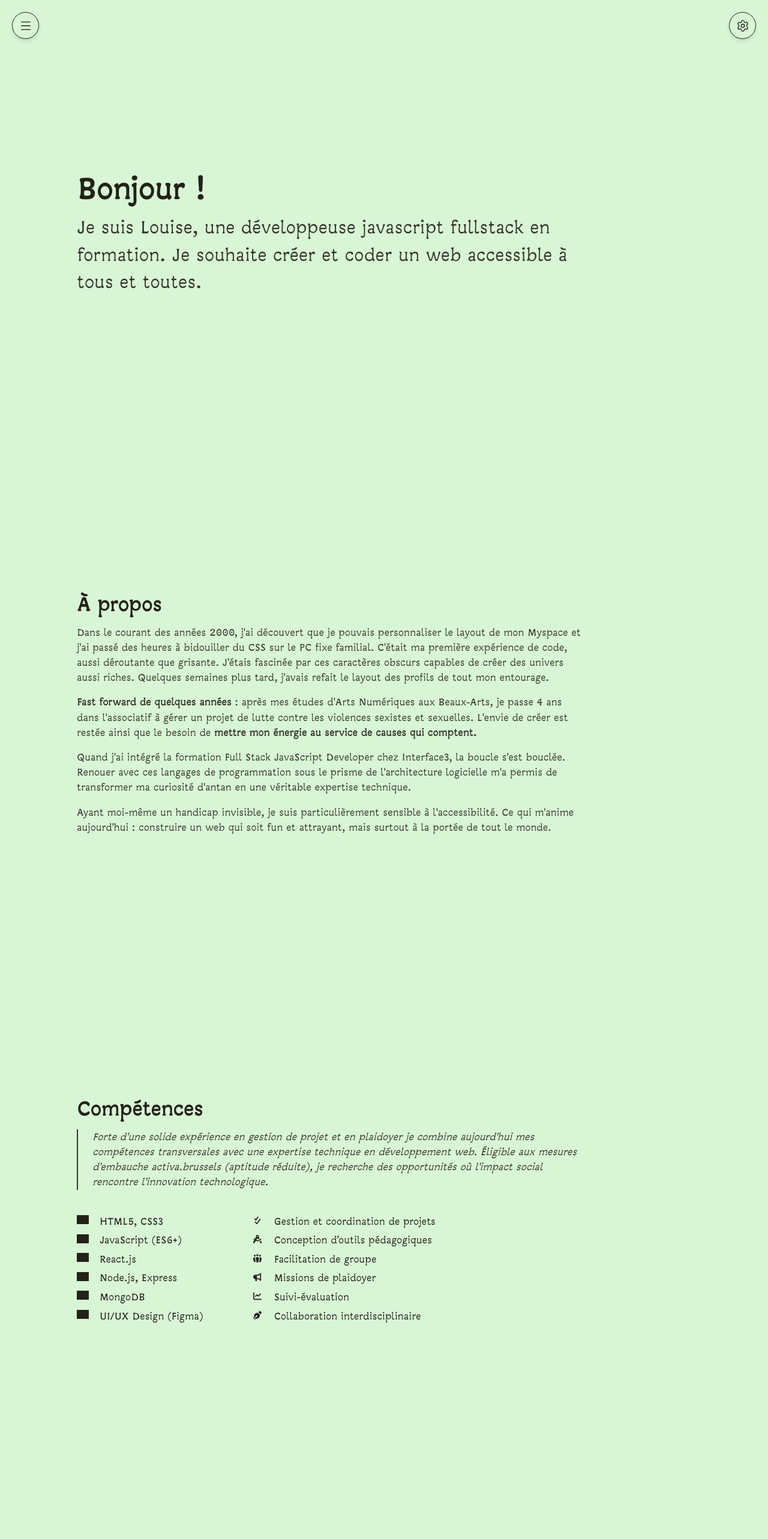
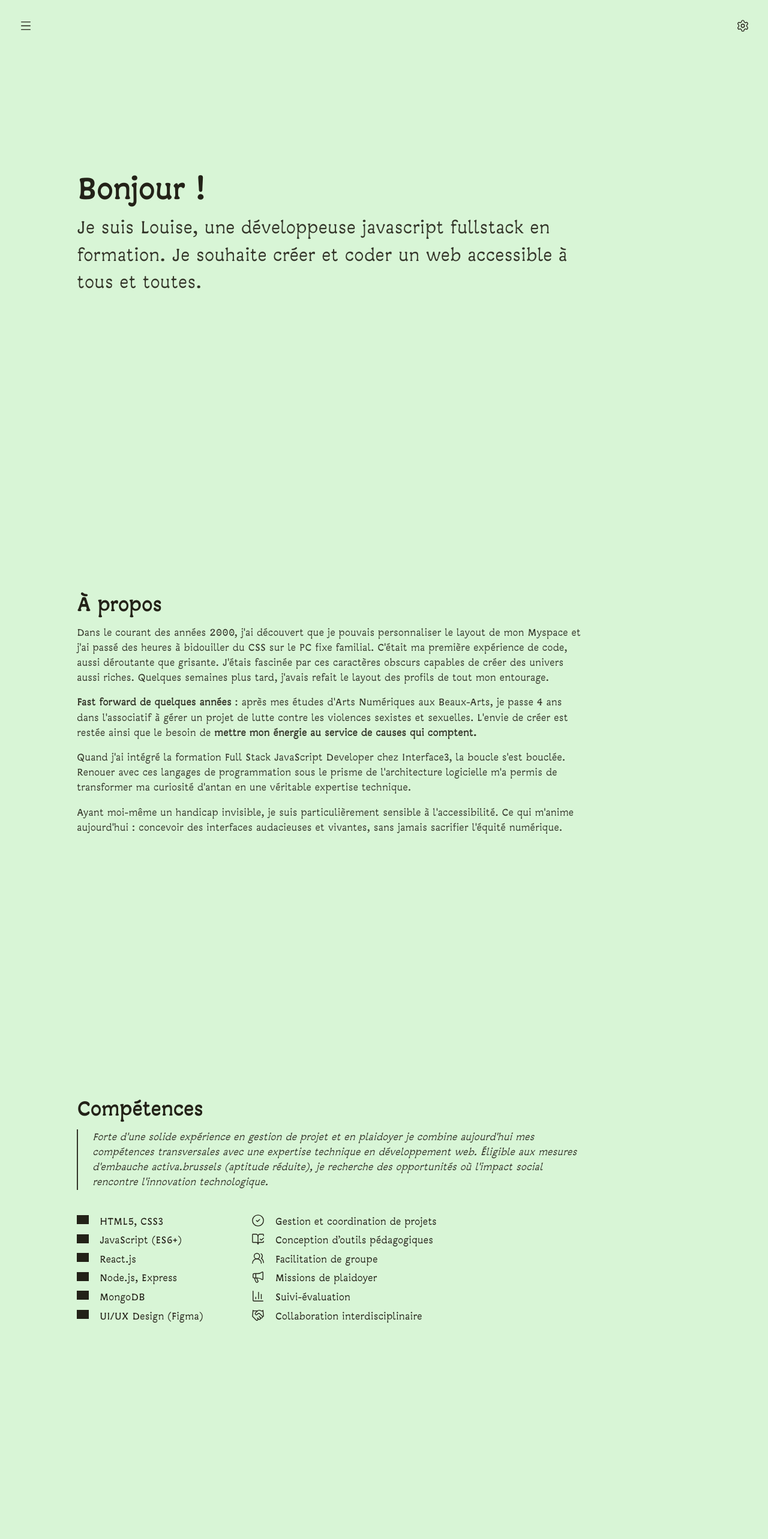
Before and after one commit to hrtshpdbx1/Portfolio, a Next.js app: page / in a window 1280 px wide. Shown: the top 2566 px of the page at 60% size. Built offline with nearby package versions, Linux system fonts and the light colour scheme; grey boxes are pictures that could not be loaded.

Commit message:
skills mastery icone update

```diff
--- a/src/app/globals.css
+++ b/src/app/globals.css
@@ -167,7 +167,13 @@ body {
         font-weight: var(--weight-light);
         /* font-size: var(--letter-normal); */
         /* line-height: 1.6; */
+
+        em {
+            font-weight: var(--weight-extra-bold);
+        }
     }
+
+
 
 }
 
@@ -186,8 +192,6 @@ body {
     text-align: left;
     /* Un noir pur sur fond blanc peut être agressif, 0.9 adoucit le contraste */
 }
-
-
 
 
 #main-content li {
@@ -620,20 +624,27 @@ em {
     justify-content: center;
     width: 45px;
     height: 45px;
-    border-radius: 50%;
-    border: 1.5px solid var(--main-text);
+
     background-color: var(--main-background);
     color: var(--main-text);
     cursor: pointer;
-    box-shadow: var(--shadow-md);
     z-index: 999;
+
+    /* 1. On prépare la bordure (transparente) pour éviter le saut */
+    border: 1.3px solid transparent;
+    border-radius: 0%;
+    /* Optionnel : force le point de départ */
+
+    /* 2. On anime toutes les propriétés modifiées */
+    transition: all 0.3s ease;
 }
 
-   /* Inversion des couleurs au survol */
+/* Inversion des couleurs au survol */
 .icon-btn-floating:hover {
-    /* transform: scale(1.1); */
-    background-color: var(--main-text);
-    color: var(--main-background);
+
+    border-radius: 50%;
+    border-color: var(--main-text);
+    /* On ne change que la couleur */
 }
 
 
@@ -651,8 +662,8 @@ em {
     right: 20px;
 
     &:hover {
-    transform: rotate(90deg);
-}
+        /* transform: rotate(90deg); */
+    }
 
 }
 
@@ -681,6 +692,7 @@ em {
     height: 22px;
     transition: color 0.3s ease;
 }
+
 /* =========================================
    5. SECTIONS & MAIN CONTENT
    ========================================= */
@@ -902,43 +914,59 @@ em {
     }
 
 
+    /* --- Icônes de la liste Mastery --- */
+    .skills-list.mastery li {
+        display: flex;
+        align-items: center;
+        transition: all 0.3s ease;
+    }
+
     .skills-list.mastery li svg {
         margin-right: 18px;
-        margin-top: 4px;
         min-width: 20px;
         transition: all 0.3s ease;
         color: var(--main-text);
+    }
+
+    .skills-list.mastery li:hover svg {
+        transform: scale(1.2);
+    }
+
+    /* 1. Gestion de projet (CheckCircle2) */
+    .skills-list.mastery li:nth-child(1):hover svg {
+        color: #37c26c;
 
     }
 
-    .skills-list.mastery li svg:hover {
-        transition: all 0.3s ease;
-        transform: scale(1.2)
+    /* 2. Outils pédagogiques (BookOpenCheck) */
+    .skills-list.mastery li:nth-child(2):hover svg {
+        color: #0ea5e9;
+
     }
 
-    /* Couleurs spécifiques par icône au survol */
-    .skills-list.mastery li:hover .fa-check-double {
-        color: #37c26c;
+    /* 3. Facilitation de groupe (Users2) */
+    .skills-list.mastery li:nth-child(3):hover svg {
+        color: #8b5cf6;
+
     }
 
-    .skills-list.mastery li:hover .fa-compass-drafting {
-        color: #0ea5e9;
+    /* 4. Plaidoyer (Megaphone) */
+    .skills-list.mastery li:hover svg[data-lucide="megaphone"],
+    .skills-list.mastery li:nth-child(4):hover svg {
+        color: #f59e0b;
+
     }
 
-    .skills-list.mastery li:hover .fa-people-group {
-        color: #8b5cf6;
+    /* 5. Suivi-évaluation (BarChart3) */
+    .skills-list.mastery li:nth-child(5):hover svg {
+        color: #10b981;
+
     }
 
-    .skills-list.mastery li:hover .fa-bullhorn {
-        color: #f59e0b;
-    }
+    /* 6. Collaboration interdisciplinaire (Handshake) */
+    .skills-list.mastery li:nth-child(6):hover svg {
+        color: #ec4899;
 
-    .skills-list.mastery li:hover .fa-chart-line {
-        color: #10b981;
-    }
-
-    .skills-list.mastery li:hover .fa-pen-nib {
-        color: #ec4899;
     }
 
     /* Container pour btn lien*/
--- a/src/app/page.js
+++ b/src/app/page.js
@@ -6,30 +6,23 @@ import Image from 'next/image';
 import HomepageSS from '../../public/img/screenshots/homepageSS.png';
 import HomepagePGQ from '../../public/img/screenshots/homepagePGQ.png';
 import ContactForm from '@/app/components/ContactForm.jsx';
-import Sidebar from "./components/Sidebar";
 // @ -> pointe vers le dossier src
 
+// Import des icônes Lucide
+import {
+  CheckCircle2,
+  BookOpenCheck,
+  Users2,
+  Megaphone,
+  BarChart3,
+  Handshake
+} from 'lucide-react';
 
-// FA ICONE
-import { FontAwesomeIcon } from '@fortawesome/react-fontawesome';
-import {
-  faCheckDouble,
-  faCompassDrafting,
-  faPeopleGroup,
-  faBullhorn,
-  faChartLine,
-  faPenNib,
-  faArrowUp
-} from '@fortawesome/free-solid-svg-icons';
-// import App from "next/app";
 
-const CV = '../../public/img/CVLouiseMoraldy.pdf';
 
 export default function Home() {
   return (
     <div>
-      {/* <h1 className="text-2xl"> Homepage !</h1>
-      <Link className="underline" href="/form">Formulaire </Link> */}
 
       <main id="main-content">
 
@@ -76,14 +69,9 @@ export default function Home() {
               </p>
               <p>
                 Ayant moi-même un handicap invisible, je suis particulièrement sensible à
-                l&apos;accessibilité. Ce qui m&apos;anime aujourd&apos;hui : construire un web qui soit fun et
-                attrayant, mais surtout à la portée de tout le monde.
+                l&apos;accessibilité.
+                Ce qui m&apos;anime aujourd&apos;hui : concevoir des interfaces audacieuses et vivantes, sans jamais sacrifier l&apos;équité numérique.
               </p>
-              {/* <p>
-                Je <em>recherche actuellement un stage</em> où je pourrai allier créativité, éthique et impact, pour
-                contribuer à un web plus
-                inclusif et respectueux.
-              </p> */}
             </div>
           </div>
         </section>
@@ -121,29 +109,28 @@ export default function Home() {
               <div className="skills-category">
 
                 <ul className="skills-list mastery">
-
                   <li>
-                    <FontAwesomeIcon icon={faCheckDouble} />
+                    <CheckCircle2 size={18} strokeWidth={1.5} />
                     <span>Gestion et coordination de projets</span>
                   </li>
                   <li>
-                    <FontAwesomeIcon icon={faCompassDrafting} />
+                    <BookOpenCheck size={18} strokeWidth={1.5} />
                     <span>Conception d’outils pédagogiques</span>
                   </li>
                   <li>
-                    <FontAwesomeIcon icon={faPeopleGroup} />
+                    <Users2 size={18} strokeWidth={1.5} />
                     <span>Facilitation de groupe</span>
                   </li>
                   <li>
-                    <FontAwesomeIcon icon={faBullhorn} />
+                    <Megaphone size={18} strokeWidth={1.5} />
                     <span>Missions de plaidoyer</span>
                   </li>
                   <li>
-                    <FontAwesomeIcon icon={faChartLine} />
+                    <BarChart3 size={18} strokeWidth={1.5} />
                     <span>Suivi-évaluation</span>
                   </li>
                   <li>
-                    <FontAwesomeIcon icon={faPenNib} />
+                    <Handshake size={18} strokeWidth={1.5} />
                     <span>Collaboration interdisciplinaire</span>
                   </li>
                 </ul>
--- a/src/app/paygap-quest/page.jsx
+++ b/src/app/paygap-quest/page.jsx
@@ -49,8 +49,8 @@ export default function PayGapQuest() {
                                 <strong>Rôle</strong>
                                 <ul>
                                     <li>Porteuse de projet</li>
-                                    <li>Développement Front-End</li>
-                                    <li>Rédaction du contenu</li>
+                                    <li>Front-End</li>
+                                    <li>Rédaction</li>
                                 </ul>
                             </div>
                             <div className="metaItem">
@@ -390,8 +390,8 @@ export default function PayGapQuest() {
                         </ul>
                     </div>
                 </section>
+                 <CtaProject />
             </main>
-            <CtaProject />
             <Footer />
         </div>
     );
--- a/src/app/social-script/page.jsx
+++ b/src/app/social-script/page.jsx
@@ -235,7 +235,7 @@ export default function SocialScript() {
                                 </div>
                                 <div className="benefit-box">
                                     <p>Pour éviter la perte de repères lors d&apos;interactions dynamiques, la méthode <code>.focus()</code>
-                                         est déclenchée à chaque validation. Elle force le passage à l&apos;élément suivant, optimisant ainsi l&apos;accessibilité et la fluidité de la navigation au clavier.
+                                           &nbsp;est déclenchée à chaque validation. Elle force le passage à l&apos;élément suivant, optimisant ainsi l&apos;accessibilité et la fluidité de la navigation au clavier.
                                         État visuel du bouton lorsqu&apos;il reçoit automatiquement le focus.
                                     </p>
 
```
